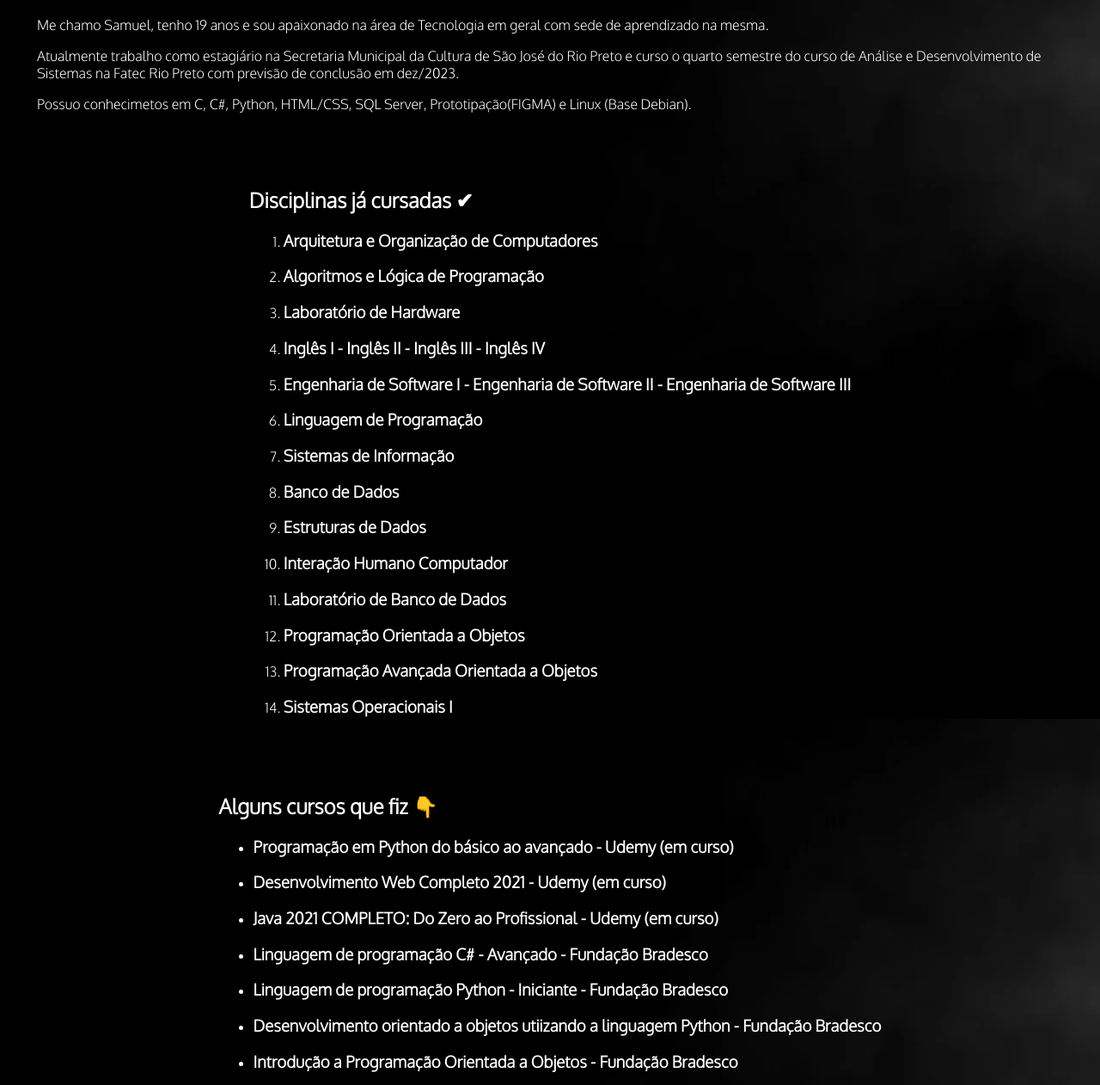
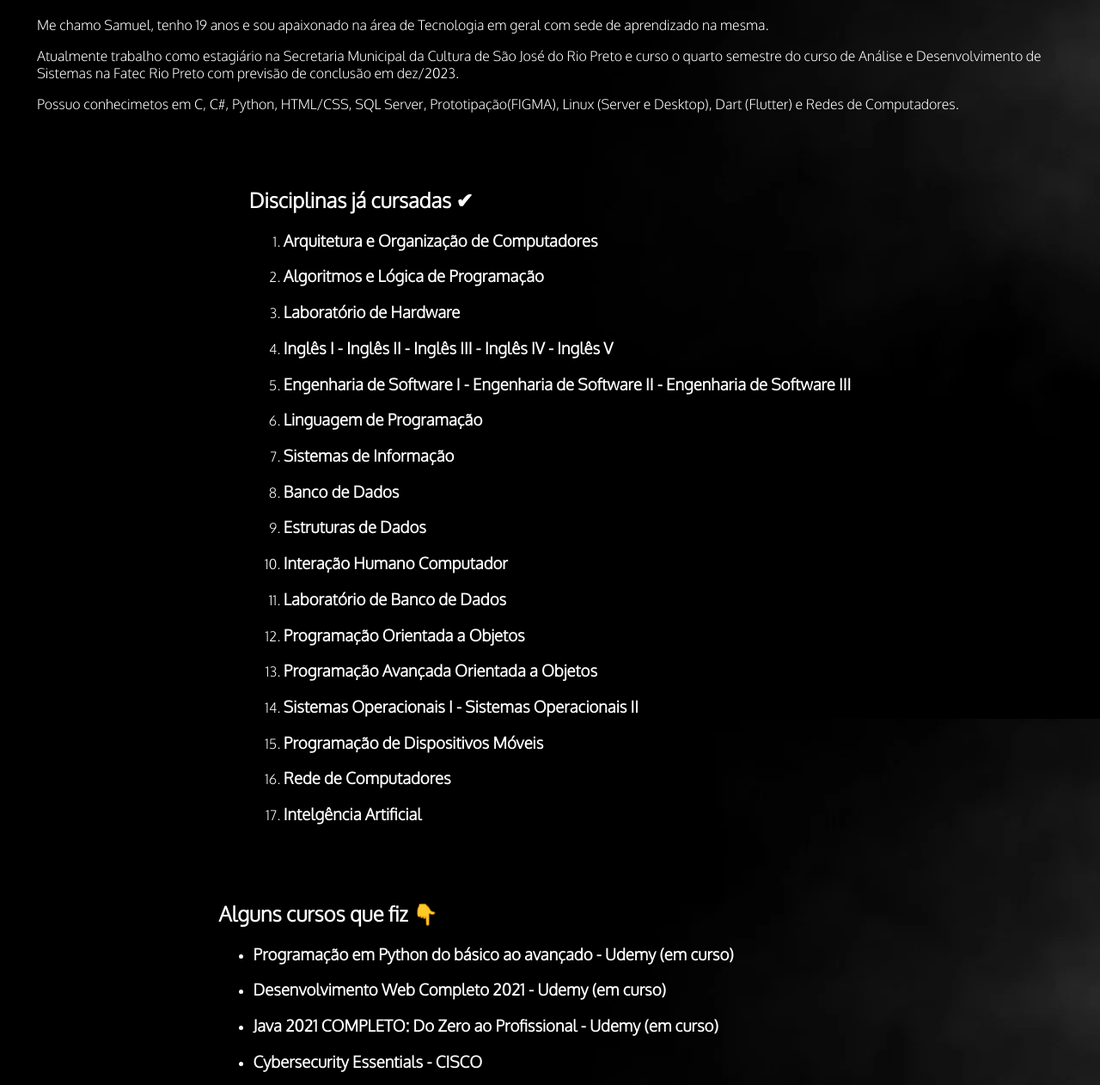
Before and after one commit to SamuelScavassa/Portifolio, a plain HTML site: page sobre.html in a window 1280 px wide. Shown: the part 244-1506 px from the top of the page at 86% size. Drawn offline with nearby package versions, Linux system fonts and the light colour scheme.

Commit message:
Update sobre.html

```diff
--- a/sobre.html
+++ b/sobre.html
@@ -28,7 +28,7 @@
             <h1>Um pouco sobre mim 😃</h1>
             <p>Me chamo Samuel, tenho 19 anos e sou apaixonado na área de Tecnologia em geral com sede de aprendizado na mesma.</p>
             <p>Atualmente trabalho como estagiário na Secretaria Municipal da Cultura de São José do Rio Preto e curso o quarto semestre do curso de Análise e Desenvolvimento de Sistemas na Fatec Rio Preto com previsão de conclusão em dez/2023.</p>
-            <p>Possuo conhecimetos em C, C#, Python, HTML/CSS, SQL Server, Prototipação(FIGMA) e Linux (Base Debian).</p>
+            <p>Possuo conhecimetos em C, C#, Python, HTML/CSS, SQL Server, Prototipação(FIGMA), Linux (Server e Desktop), Dart (Flutter) e Redes de Computadores.</p>
         </div>
 
         <div class="disciplinas">
@@ -37,7 +37,7 @@
                 <li><h3>Arquitetura e Organização de Computadores</h3></li>
                 <li><h3>Algoritmos e Lógica de Programação</h3></li>
                 <li><h3>Laboratório de Hardware</h3></li>
-                <li><h3>Inglês I - Inglês II - Inglês III - Inglês IV</h3></li>
+                <li><h3>Inglês I - Inglês II - Inglês III - Inglês IV - Inglês V</h3></li>
                 <li><h3>Engenharia de Software I - Engenharia de Software II - Engenharia de Software III</h3></li>
                 <li><h3>Linguagem de Programação</h3></li>
                 <li><h3>Sistemas de Informação</h3></li>
@@ -47,7 +47,10 @@
                 <li><h3>Laboratório de Banco de Dados</h3></li>
                 <li><h3>Programação Orientada a Objetos</h3></li>
                 <li><h3>Programação Avançada Orientada a Objetos</h3></li>
-                <li><h3>Sistemas Operacionais I</h3></li>
+                <li><h3>Sistemas Operacionais I - Sistemas Operacionais II</h3></li>
+                <li><h3>Programação de Dispositivos Móveis</h3></li>
+                <li><h3>Rede de Computadores</h3></li>
+                <li><h3>Intelgência Artificial</h3></li>
             </ol>
         </div>
 
@@ -57,6 +60,8 @@
                 <li><h3>Programação em Python do básico ao avançado - Udemy (em curso)</h3></li>
                 <li><h3>Desenvolvimento Web Completo 2021 - Udemy (em curso)</h3></li>
                 <li><h3>Java 2021 COMPLETO: Do Zero ao Profissional - Udemy (em curso)</h3></li>
+                <li><h3>Cybersecurity Essentials - CISCO</h3></li>
+                <li><h3>Python Essentials I - CISCO</h3></li>
                 <li><h3>Linguagem de programação C# - Avançado - Fundação Bradesco</h3></li>
                 <li><h3>Linguagem de programação Python - Iniciante - Fundação Bradesco</h3></li>
                 <li><h3>Desenvolvimento orientado a objetos utiizando a linguagem Python - Fundação Bradesco</h3></li>
```
